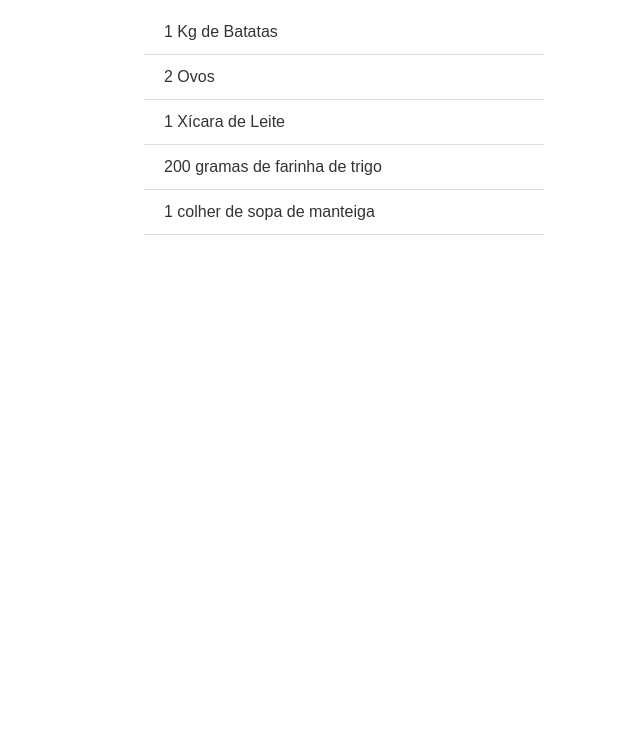
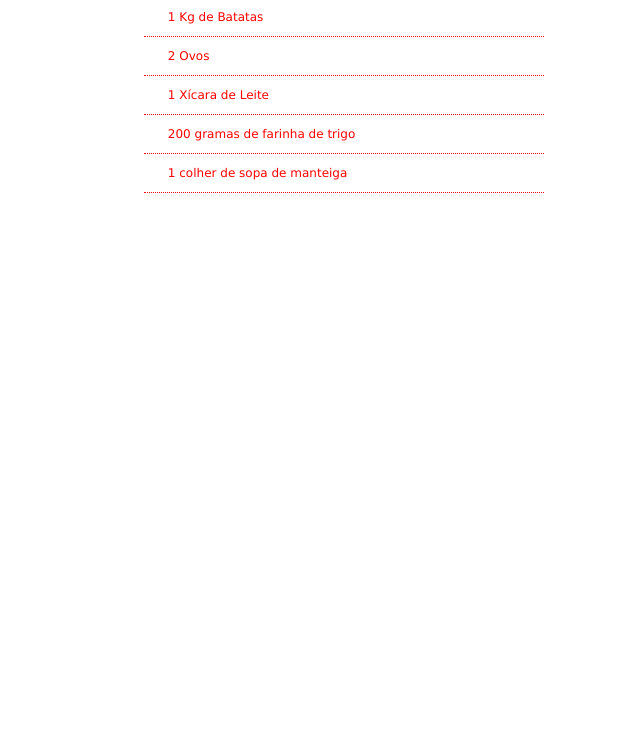
Before and after one commit to Lucca7r/web-faculdade, a plain HTML site: page Lista02/ex05/index.html in a window 1280 px wide. Shown: the part 58-800 px from the top of the page, without its empty margins (296-936 px from the left). Drawn offline with Linux system fonts and the light colour scheme.

Commit message:
alterando requisitos at 5

```diff
--- a/Lista02/ex05/index.html
+++ b/Lista02/ex05/index.html
@@ -1,34 +1,45 @@
 <!DOCTYPE html>
 <html lang="pt-br">
   <head>
-    <meta charset="UTF-8">
-    <meta name="viewport" content="width=device-width, initial-scale=1.0">
+    <meta charset="UTF-8" />
+    <meta name="viewport" content="width=device-width, initial-scale=1.0" />
     <title>Lista com Marcador de Seta Vermelha</title>
-    <link rel="stylesheet" href="style.css">
+    <link rel="stylesheet" href="style.css" />
   </head>
   <body>
     <h1>Lista de Compras</h1>
 
     <ul>
       <li>
-            <img  >
+        <p>
+          <img />
+
           1 Kg de Batatas
+        </p>
       </li>
       <li>
-            <img  >
+        <p>
+          <img />
           2 Ovos
+        </p>
       </li>
       <li>
-            <img  >
+        <p>
+          <img />
           1 Xícara de Leite
+        </p>
       </li>
       <li>
-            <img  >
+        <p>
+          <img />
           200 gramas de farinha de trigo
+        </p>
       </li>
       <li>
-            <img >
+        <p>
+          <img />
           1 colher de sopa de manteiga
+        </p>
       </li>
     </ul>
   </body>
--- a/Lista02/ex05/style.css
+++ b/Lista02/ex05/style.css
@@ -6,8 +6,8 @@
 }
 
 body {
-    font-family: sans-serif;
-    font-size: 16px;
+    font-family: verdana, sans-serif;
+    font-size: 12px;
     line-height: 1.5;
     color: #333;
 }
@@ -24,7 +24,7 @@ ul {
 }
 
 ul li {
-    border-bottom: 1px solid #ddd;
+    border-bottom: 1px dotted red;
     padding: 10px;
     display: flex;
     align-items: center;
@@ -37,3 +37,7 @@ ul li img {
 ul li:hover {
     background-color: #f5f5f5;
 }
+
+h1, ul li p {
+    color: red;
+}
```
Lines whose indentation alone changed are shown as unchanged.
